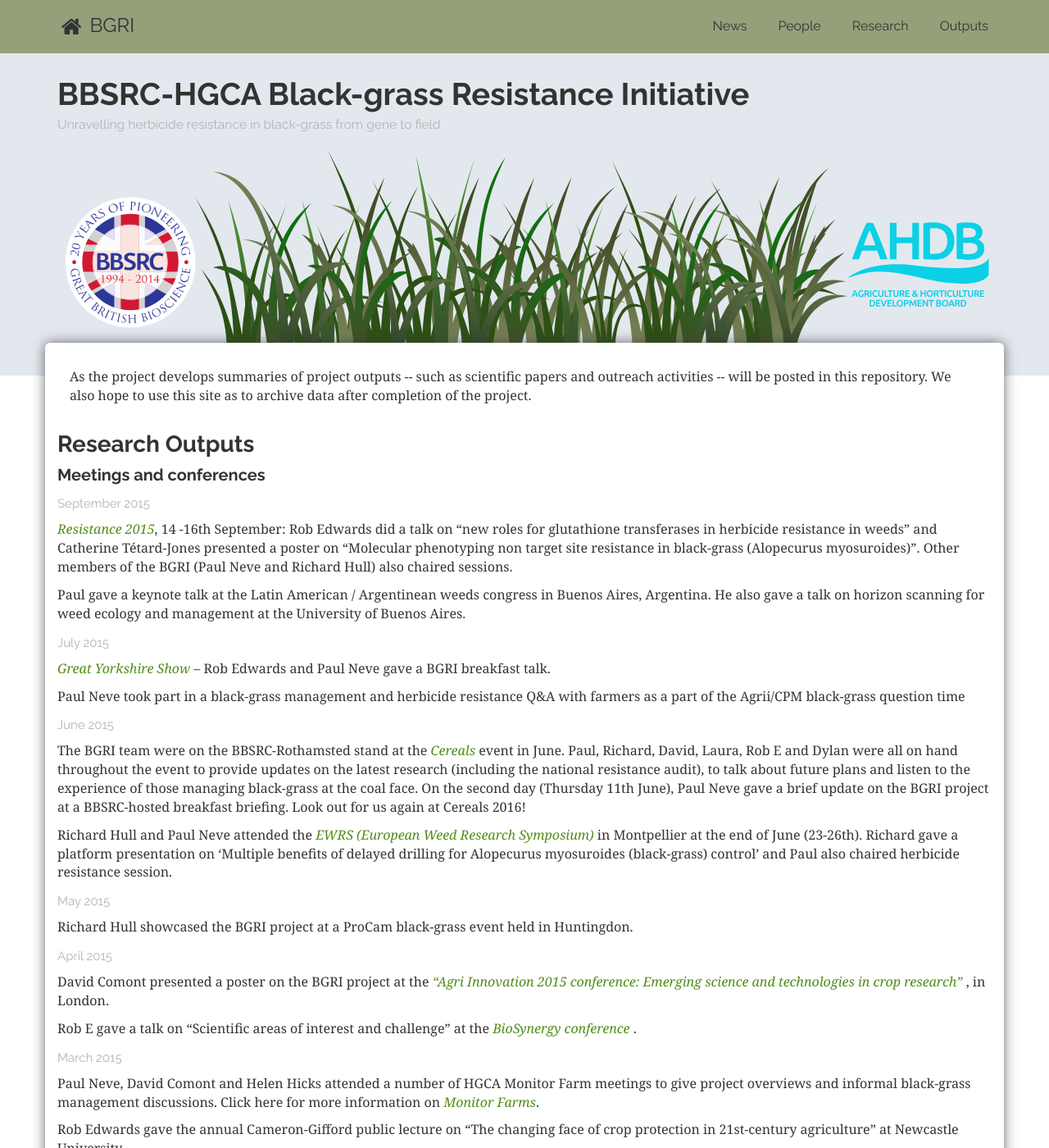
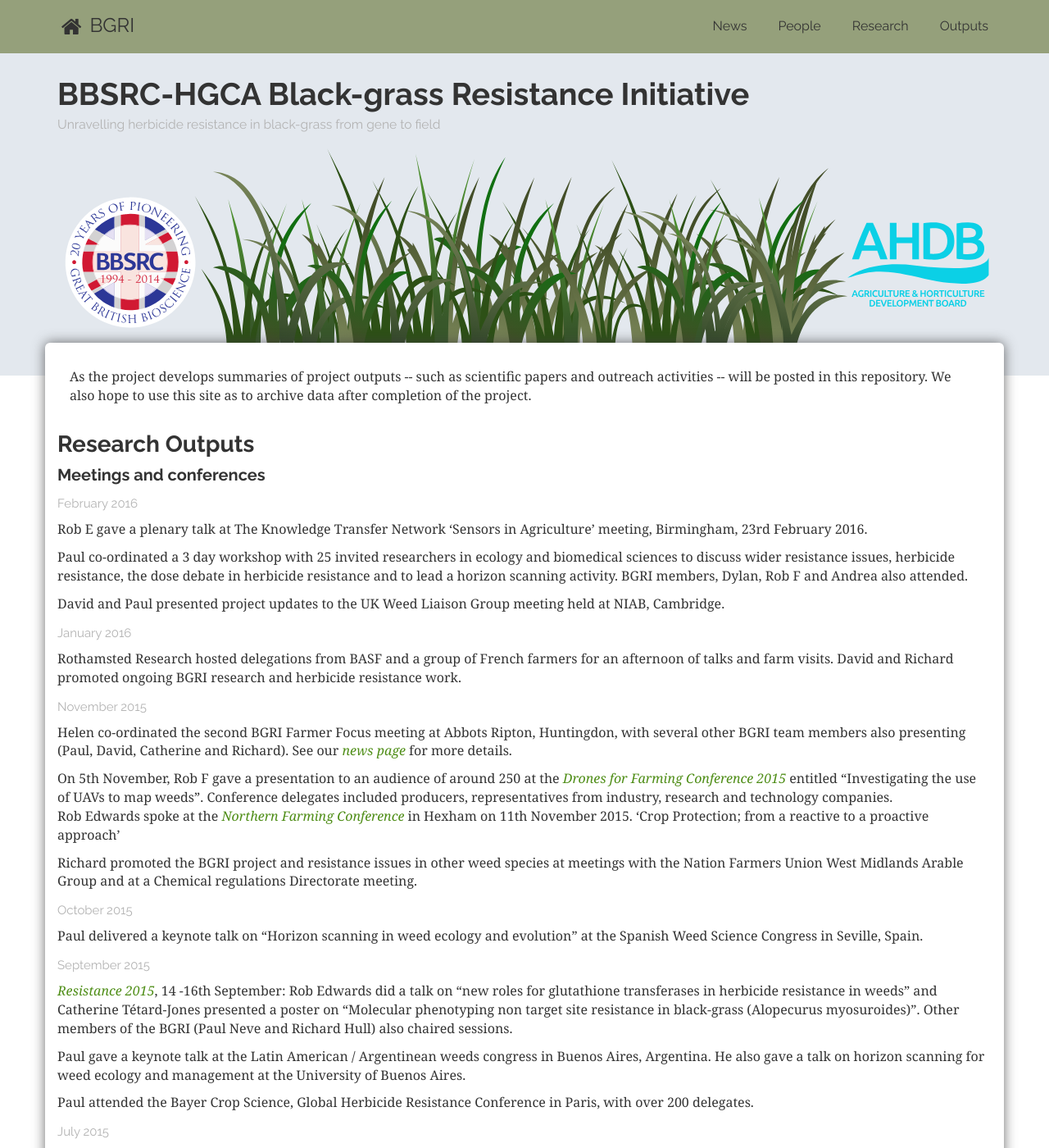
Before and after one commit to dzchilds/black-grass, a Jekyll site: the page built from outputs.html, in a window 1280 px wide and 1400 px high. Shown: the whole window at 82% size. Built offline with Jekyll 4.4.1, drawn with Linux system fonts in a browser that asks for light colours; nearby versions of some CDN libraries; Markdown is read by kramdown in place of the engine named in the settings.

Commit message:
updates outputs March 2016

```diff
--- a/outputs.html
+++ b/outputs.html
@@ -28,10 +28,47 @@
 <h3>Research Outputs</h3>
 <h4>Meetings and conferences</h4>
 
+
+
+<h4><small>February 2016</small></h4>
+
+<p>Rob E gave a plenary talk at The Knowledge Transfer Network ‘Sensors in Agriculture’ meeting, Birmingham, 23rd February 2016.</p>
+
+<p>Paul co-ordinated a 3 day workshop with 25 invited researchers in ecology and biomedical sciences to discuss wider resistance issues, herbicide resistance, the dose debate in herbicide resistance and to lead a horizon scanning activity. BGRI members, Dylan, Rob F and Andrea also attended.</p>
+
+<p>David and Paul presented project updates to the UK Weed Liaison Group meeting held at NIAB, Cambridge.</p>
+
+
+<h4><small>January 2016</small></h4>
+
+<p>Rothamsted Research hosted delegations from BASF and a group of French farmers for an afternoon of talks and farm visits. David and Richard promoted ongoing BGRI research and herbicide resistance work.</p>
+
+<h4><small>November 2015</small></h4>
+
+<p>Helen co-ordinated the second BGRI Farmer Focus meeting at Abbots Ripton, Huntingdon, with several other BGRI team members also presenting (Paul, David, Catherine and Richard). See our <a href=http://bgri.info/news/index.html/> <i>news page</i></a> for more details. </p>
+
+On 5th November, Rob F gave a presentation to an audience of around 250 at the <a href=http://www.harper-adams.ac.uk/initiatives/national-centre-precision-farming/drones-conference.cfm/> <i>Drones for Farming Conference 2015</i></a> entitled “Investigating the use of UAVs to map weeds”. Conference delegates included producers, representatives from industry, research and technology companies.
+
+<p>Rob Edwards spoke at the <a href=http://www.northernfarmingconference.org.uk/> <i>Northern Farming Conference</i></a> in Hexham on 11th November 2015. ‘Crop Protection; from a reactive to a proactive approach’</p>
+
+<p>Richard promoted the BGRI project and resistance issues in other weed species at meetings with the Nation Farmers Union West Midlands Arable Group and at a Chemical regulations Directorate meeting.</p>
+
+
+<h4><small>October 2015</small></h4>
+
+<p>Paul delivered a keynote talk on “Horizon scanning in weed ecology and evolution” at the Spanish Weed Science Congress in Seville, Spain.</p>
+
+
+
 <h4><small>September 2015</small></h4>
 <p><a href=http://www.rothamsted.ac.uk/resistance2015/> <i>Resistance 2015</i></a>, 14 -16th September: Rob Edwards did a talk on “new roles for glutathione transferases in herbicide resistance in weeds” and Catherine Tétard-Jones presented a poster on “Molecular phenotyping non target site resistance in black-grass (Alopecurus myosuroides)”. Other members of the BGRI (Paul Neve and Richard Hull) also chaired sessions.</p>
 
 <p>Paul gave a keynote talk at the Latin American / Argentinean weeds congress in Buenos Aires, Argentina. He also gave a talk on horizon scanning for weed ecology and management at the University of Buenos Aires.</p>
+
+<p> Paul attended the Bayer Crop Science, Global Herbicide Resistance Conference in Paris, with over 200 delegates.</p>
+
+
+
 
 <h4><small>July 2015</small></h4>
 <p><a href=http://greatyorkshireshow.co.uk/> <i>Great Yorkshire Show </i></a> – Rob Edwards and Paul Neve gave a BGRI breakfast talk.</p>
```
